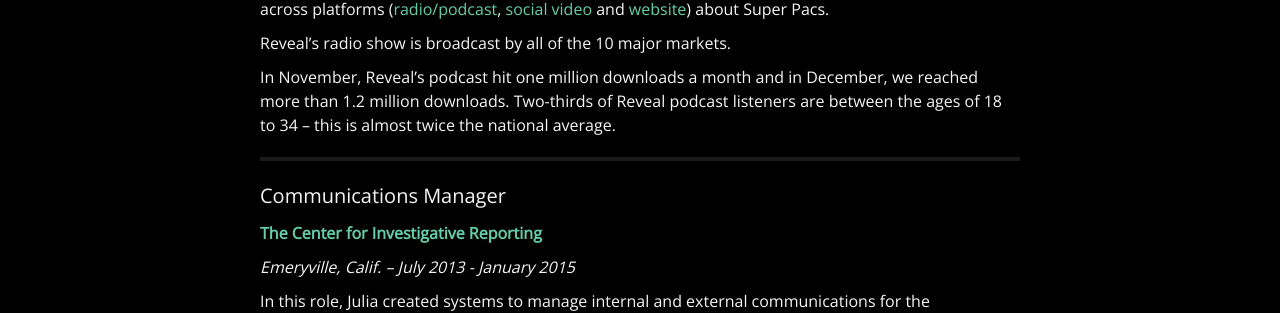
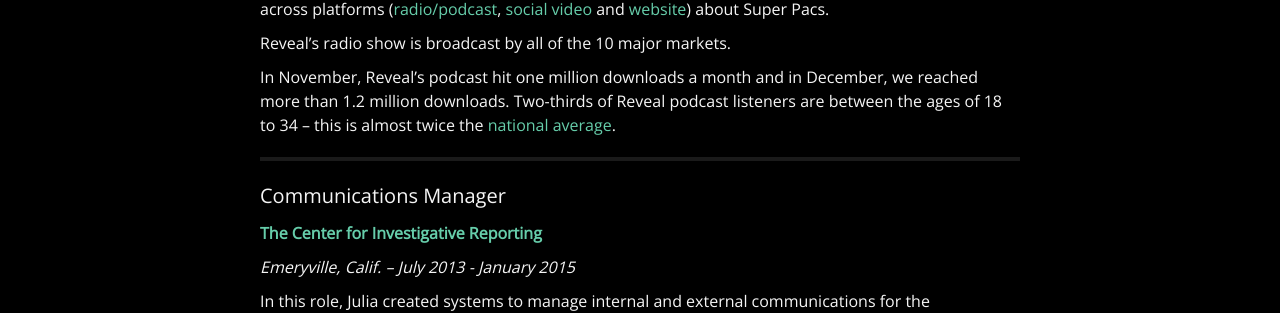
Before and after one commit to juliachanb/juliachanb.github.io, a Jekyll site: the page built from pages/resume.md, in a window 1280 px wide and 900 px high, scrolled down 450 px. Shown: the part 194-507 px from the top of the window. Built offline with Jekyll 4.4.1, drawn with Linux system fonts in a browser that asks for light colours; nearby versions of some CDN libraries; some web fonts are replaced; part of the change alters nothing that is shown.

```diff
--- a/pages/resume.md
+++ b/pages/resume.md
@@ -23,7 +23,7 @@ Julia works with other editors to identify new ways to tell stories and engage t
 
 Reveal's radio show is broadcast by all of the 10 major markets.
 
-In November, Reveal's podcast hit one million downloads a month and in December, we reached more than 1.2 million downloads. Two-thirds of Reveal podcast listeners are between the ages of 18 to 34 – this is almost twice the national average.
+In November, Reveal's podcast hit one million downloads a month and in December, we reached more than 1.2 million downloads. Two-thirds of Reveal podcast listeners are between the ages of 18 to 34 – this is almost twice the [national average](http://www.edisonresearch.com/wp-content/uploads/2016/05/The-Podcast-Consumer-2016.pdf).
 
 ___
 
```
